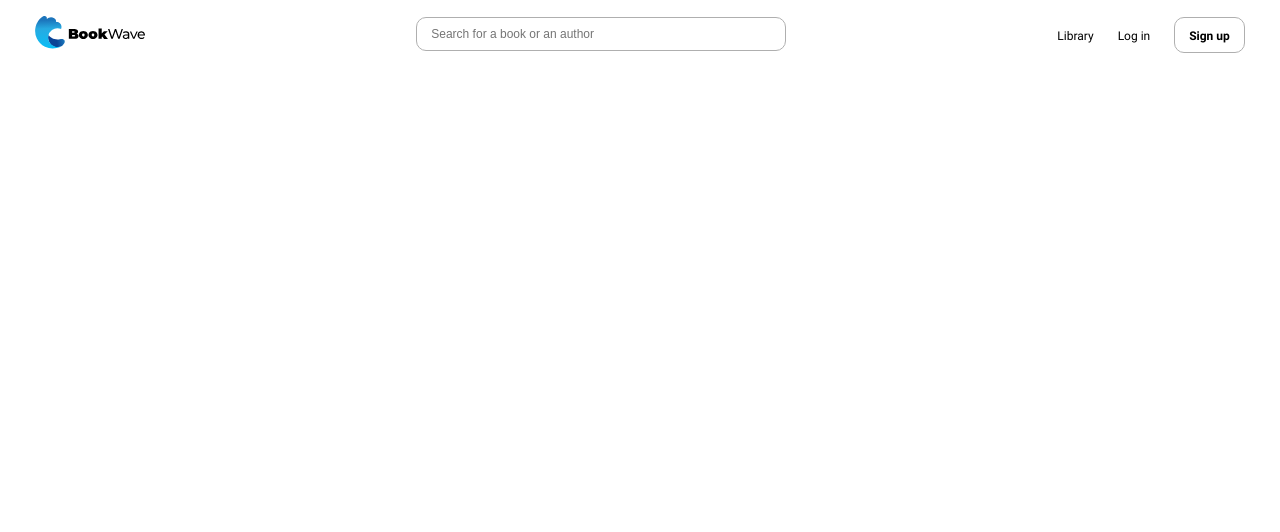
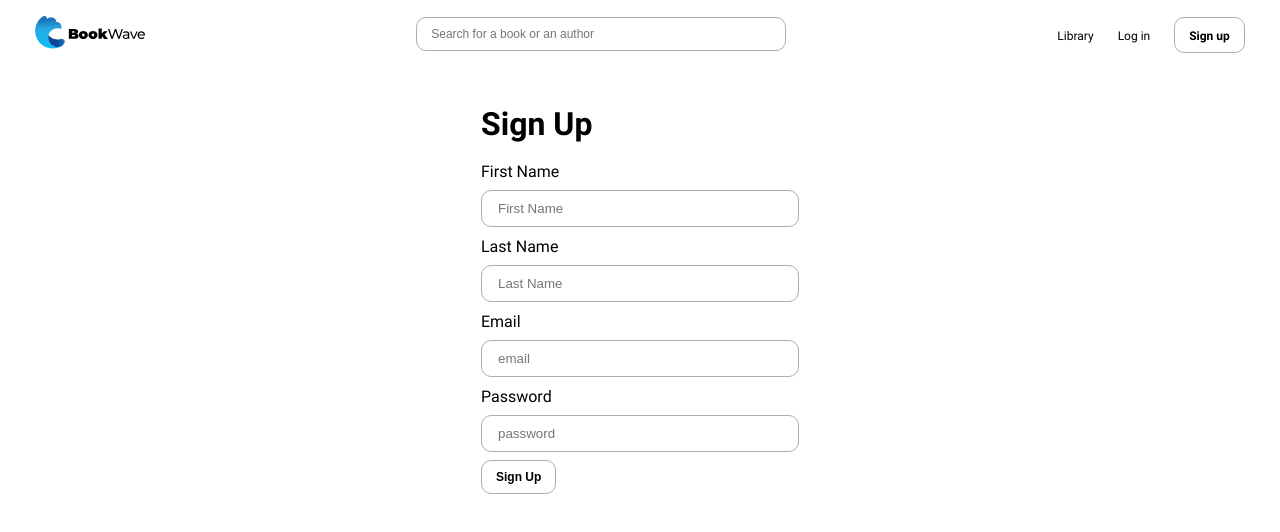
Before and after one commit to YosraSkhiri/Book-App-Frontend, a React (Create React App) app: page /signup in a window 1280 px wide. Shown: the top 532 px of the page. Built offline with nearby package versions, Linux system fonts and the light colour scheme.

Commit message:
made the sign up form

```diff
--- a/src/App.js
+++ b/src/App.js
@@ -11,6 +11,7 @@ import Book from './components/Book';
 import Books from './components/Books';
 import CategoriesCreate from './components/CategoriesCreate';
 import Navbar from './components/Navbar';
+import Signup from './components/Signup';
 
 function App() {
   return (
@@ -19,6 +20,9 @@ function App() {
         <Navbar />
         <div className="container">
           <Switch>
+            <Route path="/signup" exact>
+              <Signup />
+            </Route>
             <Route path="/books" exact>
               <Books />
             </Route>
--- a/src/assets/styles/css/main.css
+++ b/src/assets/styles/css/main.css
@@ -624,3 +624,11 @@ input.visually-hidden:focus-within + label {
   width: 100%;
   padding: 16px;
   font-size: 23px; }
+
+.auth-container {
+  max-width: 350px;
+  padding: 16px;
+  margin: auto; }
+
+.auth-heading {
+  margin-bottom: 16px; }
--- a/src/assets/styles/sass/4-modules/_4-modules.scss
+++ b/src/assets/styles/sass/4-modules/_4-modules.scss
@@ -8,3 +8,4 @@
 @import "./addAuthor";
 @import "./addBook";
 @import "./category";
+@import "./auth-forms";
--- /dev/null
+++ b/src/assets/styles/sass/4-modules/_auth-forms.scss
@@ -0,0 +1,9 @@
+.auth-container {
+    max-width: 350px;
+    padding: 16px;
+    margin: auto;
+}
+
+.auth-heading {
+    margin-bottom: 16px;
+}
--- a/src/components/Navbar.js
+++ b/src/components/Navbar.js
@@ -45,7 +45,7 @@ const Navbar = () => {
                     <ul className={ menuClass }>
                         <li className="navbar__link"><Link to="library">Library</Link></li>
                         <li className="navbar__link"><Link to="login">Log in</Link></li>
-                        <li><Link to="signup" className="btn btn-primary">Sign up</Link></li>
+                        <li><Link to="/signup" className="btn btn-primary">Sign up</Link></li>
                     </ul>
                 </div>
             </div>
--- /dev/null
+++ b/src/components/Signup.js
@@ -0,0 +1,83 @@
+import React, { useState } from 'react';
+import axios from 'axios';
+
+const Signup = () => {
+    const [signupData, setSignupData] = useState({
+        first_name: '',
+        last_name: '',
+        email: '',
+        password: ''
+    });
+
+    const handleChange = (e) => {
+        setSignupData({...signupData, [e.target.name]: e.target.value});
+    }
+
+    const handleSubmit = (e) => {
+        e.preventDefault();
+        axios.post('http://localhost:5000/readers/register/', signupData)
+            .then(res => {
+                console.log('done!')
+            })
+            .catch(err => {
+                console.log(err)
+            });
+    }
+
+    return (
+        <div className="auth-container">
+            <h1 className="auth-heading">Sign Up</h1>
+            <form onSubmit={handleSubmit}>
+                <label>First Name
+                    <input
+                        type="text"
+                        placeholder="First Name"
+                        id="firstName"
+                        name="first_name"
+                        onChange={handleChange}
+                        className="input-txt input-txt--ac"
+                    />
+                </label>
+
+                <label>Last Name
+                    <input
+                        type="text"
+                        placeholder="Last Name"
+                        id="lastName"
+                        name="last_name"
+                        onChange={handleChange}
+                        className="input-txt input-txt--ac"
+                    />
+                </label>
+
+                <label>Email
+                    <input
+                        type="email"
+                        placeholder="email"
+                        name="email"
+                        onChange={handleChange}
+                        className="input-txt input-txt--ac"
+                    />
+                </label>
+
+                <label>Password
+                    <input
+                        type="password"
+                        placeholder="password"
+                        name="password"
+                        onChange={handleChange}
+                        className="input-txt input-txt--ac"
+                    />
+                </label>
+
+                <input
+                    type="submit"
+                    value="Sign Up"
+                    className="btn btn-primary"
+                />
+            </form>
+        </div>
+    );
+}
+
+export default Signup;
```
